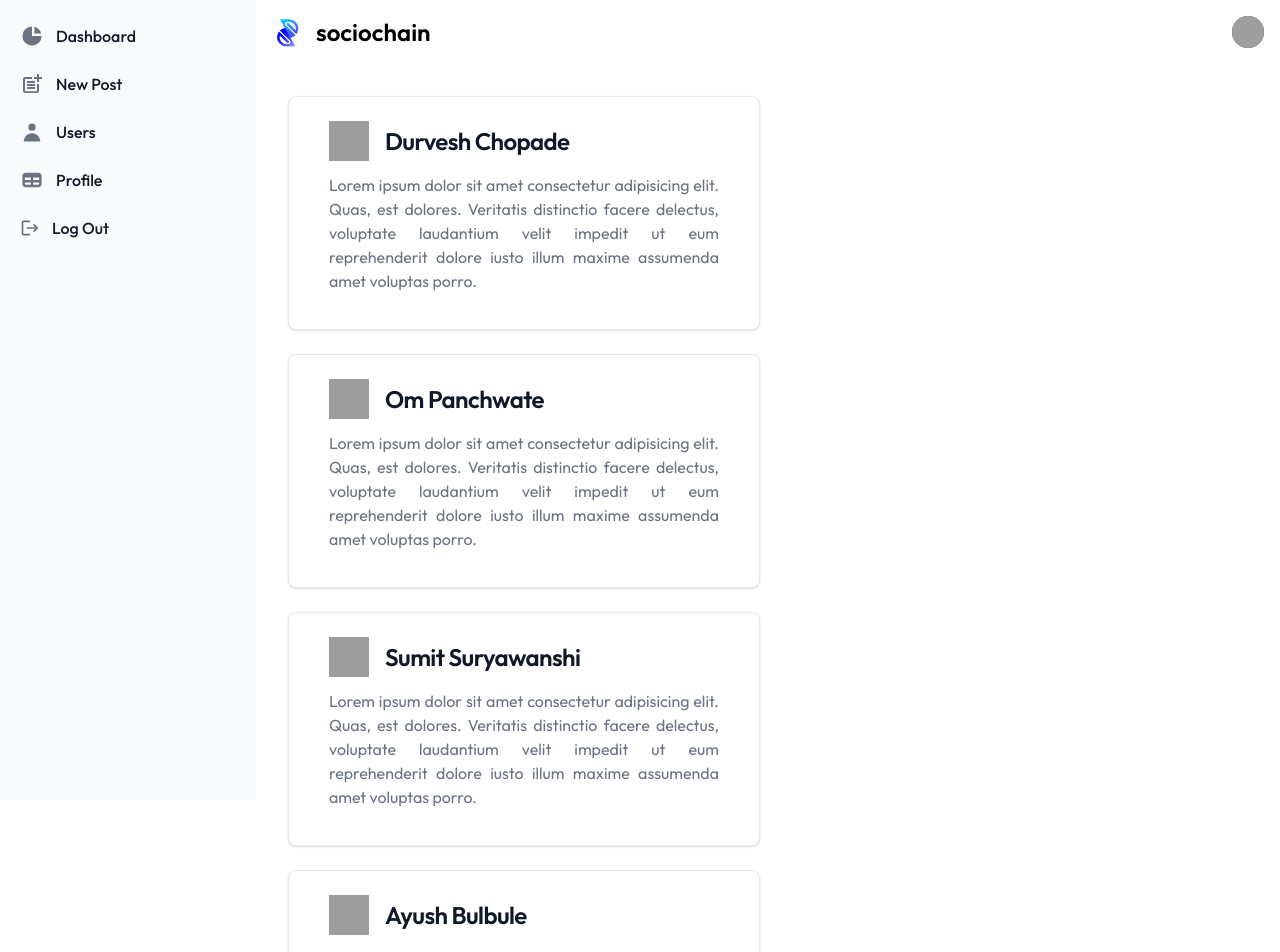
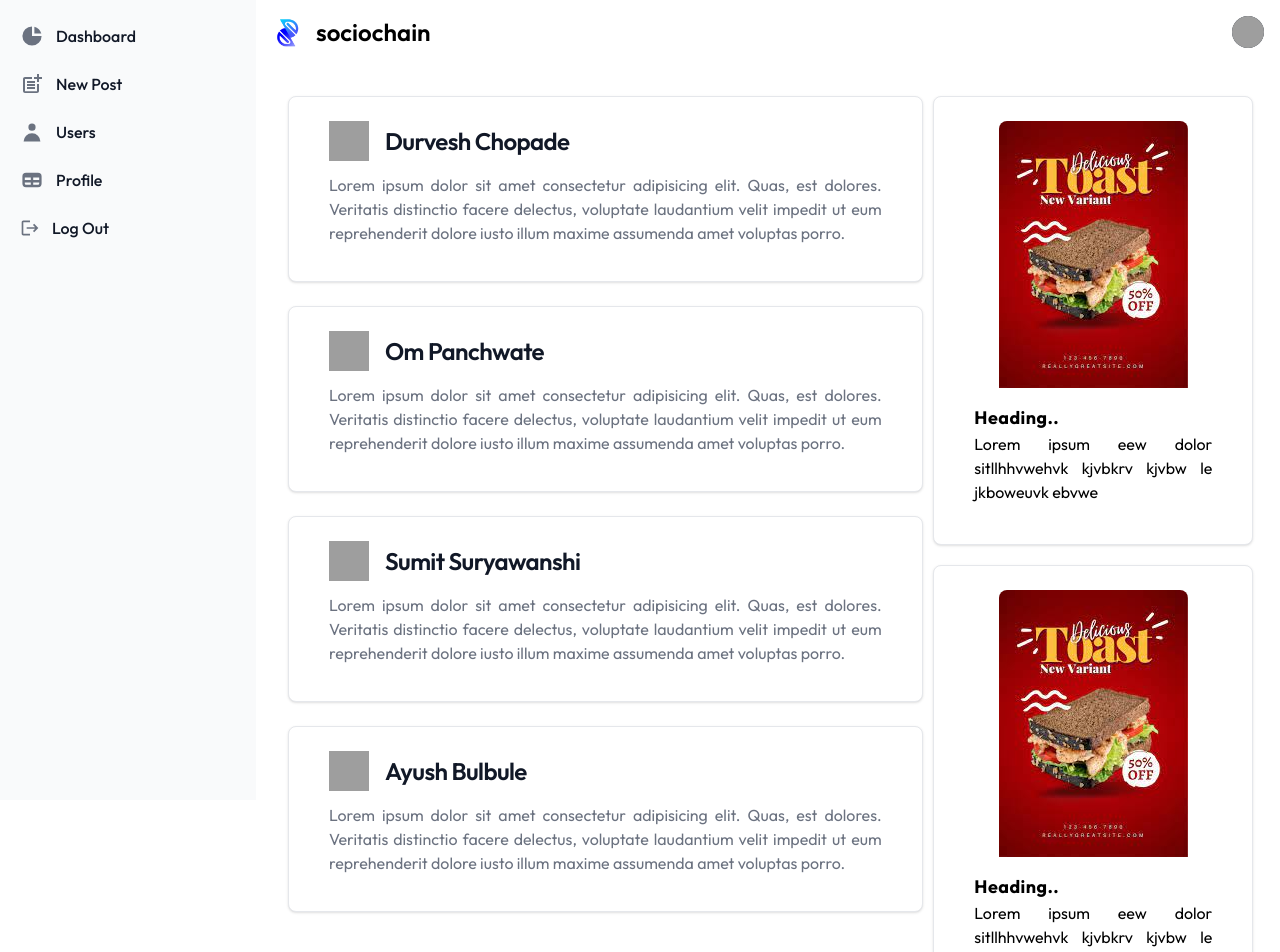
Before and after one commit to Ayush-Bulbule/sociochain, a Next.js app in the folder frontend/: page / in a window 1280 px wide. Shown: the top 952 px of the page. Built offline with nearby package versions, Linux system fonts and the light colour scheme; grey boxes are pictures that could not be loaded.

Commit message:
Home Page Updated

```diff
--- /dev/null
+++ b/frontend/components/Advertise.js
@@ -0,0 +1,24 @@
+import Ad from "../public/ad.jpg"
+import Image from 'next/image'
+
+export default function Advertise() {
+    return (
+        <div className="flex flex-col items-center space-y-5 ">
+            {/* <h1 className="text-xl uppercase tracking-wide font-bold">Advertisements</h1> */}
+            <div className="rounded-lg flex flex-col justify-center items-center max-w-2xl bg-white border p-6 border-gray-200 shadow dark:bg-gray-800 dark:border-gray-70 w-80">
+                <Image src={Ad} className="rounded-t-lg" />
+                <div className="p-4">
+                    <h1 className="text-lg font-bold tracking-wide">Heading..</h1>
+                    <p className=" text-justify">Lorem ipsum eew dolor sitllhhvwehvk kjvbkrv kjvbw le jkboweuvk ebvwe</p>
+                </div>
+            </div>
+            <div className="rounded-lg flex flex-col justify-center items-center max-w-2xl bg-white border p-6 border-gray-200 shadow dark:bg-gray-800 dark:border-gray-70 w-80">
+                <Image src={Ad} className="rounded-t-lg" />
+                <div className="p-4">
+                    <h1 className="text-lg font-bold tracking-wide">Heading..</h1>
+                    <p className=" text-justify">Lorem ipsum eew dolor sitllhhvwehvk kjvbkrv kjvbw le jkboweuvk ebvwe</p>
+                </div>
+            </div>
+        </div>
+    )
+}
--- a/frontend/components/Navbar.js
+++ b/frontend/components/Navbar.js
@@ -2,7 +2,7 @@ export default function Navbar() {
     return (
         <nav class="sm:ml-64 bg-white border-gray-200 dark:bg-gray-900">
             <div class="max-w-screen-xl flex flex-wrap items-center justify-between mx-auto p-4">
-                <a href="https://flowbite.com/" class="flex items-center">
+                <a href="/" class="flex items-center">
                     <img src="logo.png" class="h-8 mr-3" alt="Flowbite Logo" />
                     <span class="self-center text-2xl font-semibold whitespace-nowrap dark:text-white">sociochain</span>
                 </a>
--- a/frontend/components/RightBar.js
+++ b/frontend/components/RightBar.js
@@ -7,13 +7,7 @@ const RightBar = () => {
             <h1 className="text-[1.35rem] pt-5 font-bold ">Advertisements</h1>
 
 
-            <div className="mt-5 border border-gray-600 w-64 bg-[#1e1f23] rounded-lg">
-                <Image src={Ad} className="rounded-t-lg" />
-                <div className="p-4">
-                    <h1 className="text-lg font-bold tracking-wide">Heading..</h1>
-                    <p className=" text-justify">Lorem ipsum eew dolor sitllhhvwehvk kjvbkrv kjvbw le jkboweuvk ebvwe</p>
-                </div>
-            </div>
+
         </div>
     )
 }
--- a/frontend/pages/index.js
+++ b/frontend/pages/index.js
@@ -2,6 +2,7 @@ import Head from 'next/head'
 import PostCard from '../components/PostCard1'
 import Sidebar from '@/components/Sidebar'
 import Navbar from '@/components/Navbar'
+import Advertise from '@/components/Advertise'
 
 
 export default function Home() {
@@ -21,8 +22,11 @@ export default function Home() {
           </svg>
         </button>
 
-        <Sidebar />
-        <Navbar />
+        <div className='w-full'>
+
+          <Sidebar />
+          <Navbar />
+        </div>
         <div class="p-4 sm:ml-64">
           {/* NavBar */}
 
@@ -31,8 +35,12 @@ export default function Home() {
 
           {/* Body */}
           <div class="p-4 -dashed rounded-lg">
-            <div class="grid grid-cols-2 gap-4 mb-4">
-              <PostCard/>
+            <div class="grid grid-cols-3 gap-4 mb-4">
+              <div className='col-span-2'>
+                <PostCard />
+              </div>
+
+              <Advertise/>
 
             </div>
 
```
Also changed, not shown: frontend/public/ad.jpg (added).
